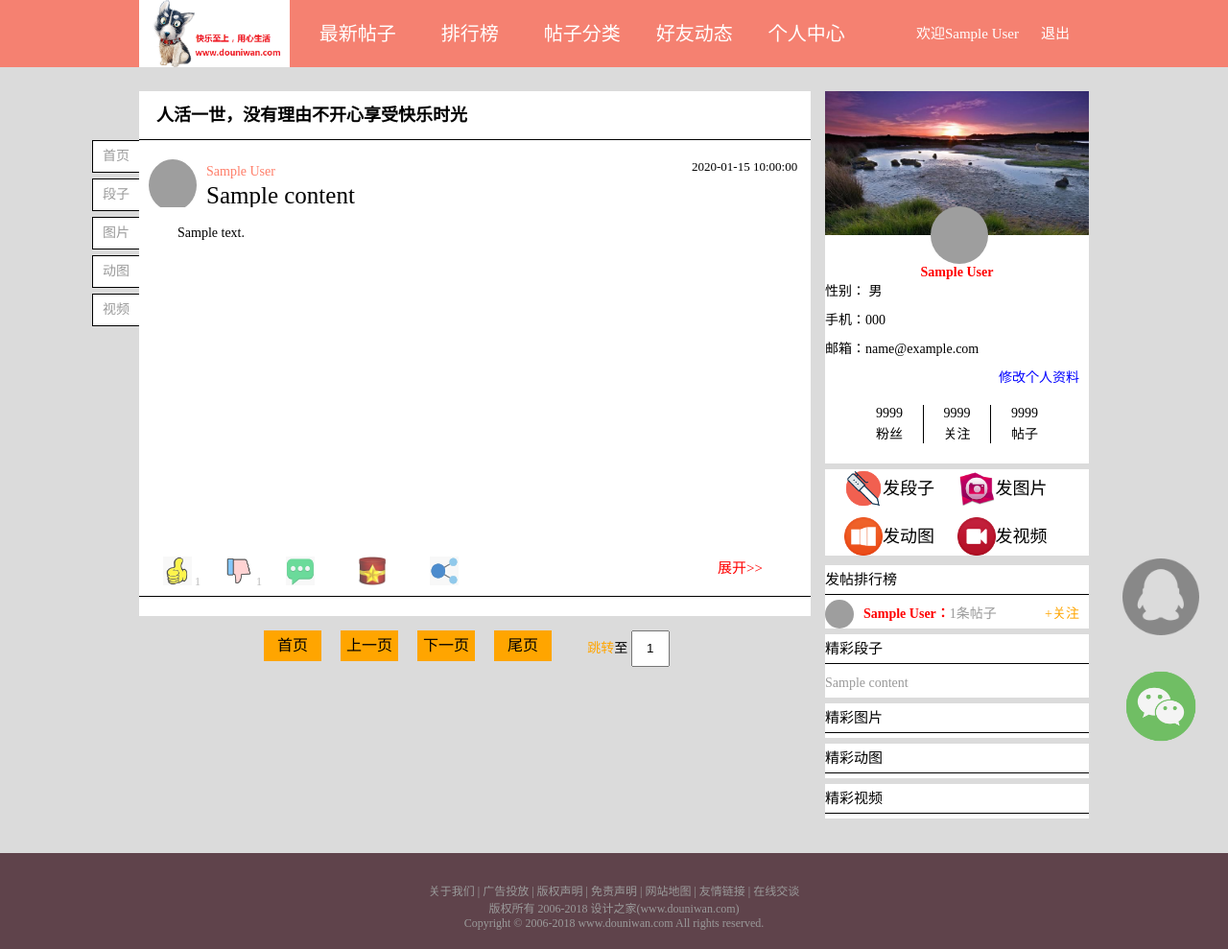
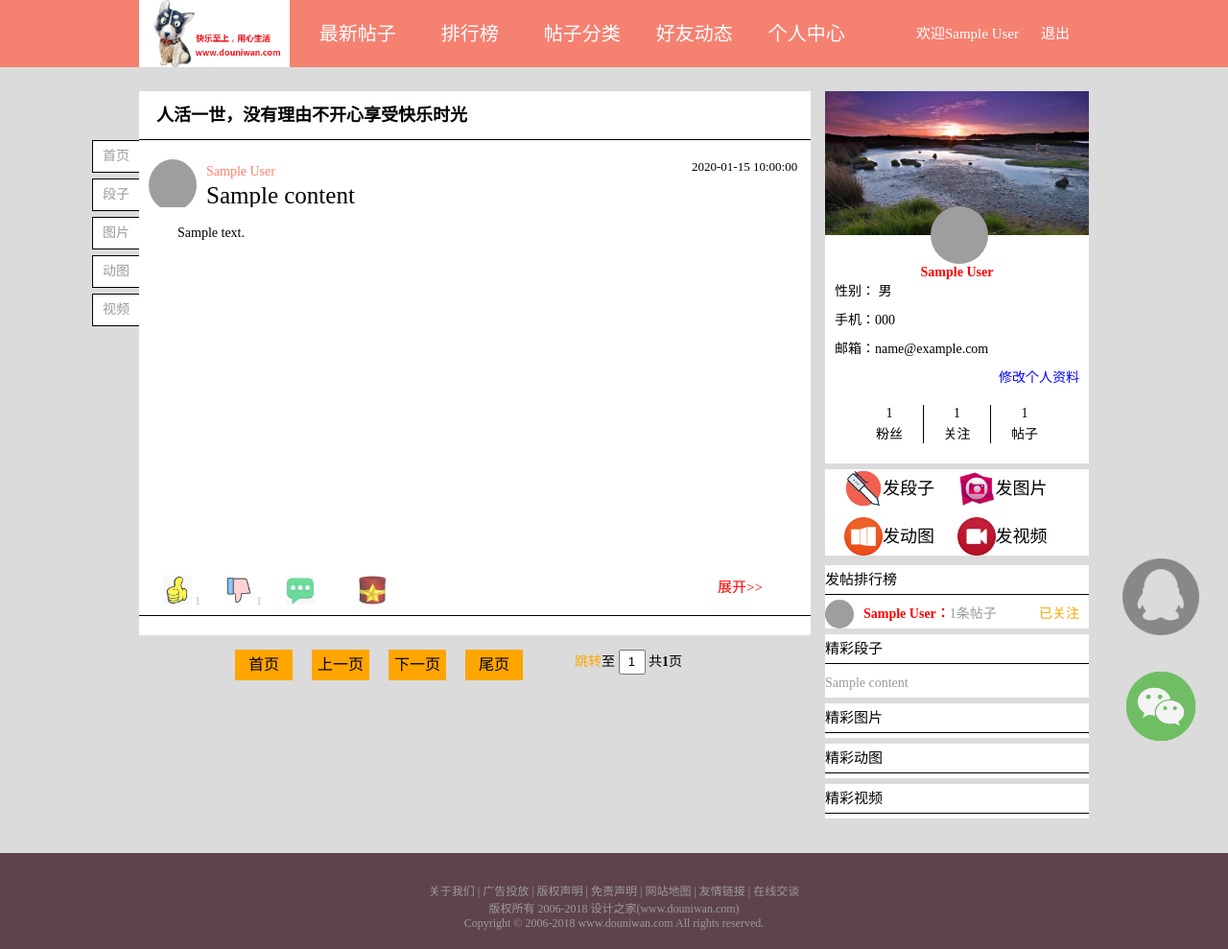
Before and after one commit to Fish-pro/happy, a Flask app: page /longclass?type=1 in a window 1280 px wide. Shown: the whole page at 96% size. Run offline with Flask 2, Linux system fonts and the light colour scheme; the visitor is signed in with stand-in values (Sample User, id 1); tables that the repository leaves empty hold one stand-in row (values such as "Sample post"); some libraries are stand-ins or nearby versions; grey boxes are pictures that could not be loaded.

Commit message:
主页完成

```diff
--- a/app/main/views.py
+++ b/app/main/views.py
@@ -1,6 +1,8 @@
 """
 只处理与主题相关的路由和视图
 """
+import math
+
 from flask import render_template, request, session
 
 from . import main
@@ -14,12 +16,10 @@ def sort_notes(x):
 
 @main.route('/')
 def index_views():
-    # 读取表中所有的内容
-    notes = Notes.query.all()[::-1]
     # 读取所有用户信息
     users = Users.query.all()
     users = sorted(users, key=sort_notes, reverse=True)[0:6]
-    words = db.session.query(Note_content).filter(Note_content.type==1).all()[:6]
+    words = db.session.query(Note_content).filter(Note_content.type == 1).all()[:6]
     pictures = db.session.query(Note_content).filter(Note_content.type == 2).all()[:4]
     gifs = db.session.query(Note_content).filter(Note_content.type == 3).all()[:4]
     videos = db.session.query(Note_content).filter(Note_content.type == 4).all()[:6]
@@ -27,6 +27,35 @@ def index_views():
     if "id" in session and "name" in session:
         id = session['id']
         user = Users.query.filter_by(id=id).first()
+        fans = db.session.query(User_attention.user_fan_id).filter(User_attention.user_star_id==id)
+        idos = db.session.query(User_attention.user_star_id).filter(User_attention.user_fan_id==id)
+        l2 = []
+        for j in idos.all():
+            l2.append(j[0])
+    # 每页显示的记录数量
+    pageSize = 20
+    # 接收前段传过来的参数page,,如果没有传递过来，则默认为１，并保存在page变量中
+    page = int(request.args.get('page', 1))
+    ost = (page - 1) * pageSize
+    if "choosePage" in request.args:
+        choosePage = int(request.args["choosePage"])
+        ost = (choosePage - 1) * pageSize
+        page = choosePage
+    # notes = db.session.query(Notes).offset(ost).limit(pageSize).all()
+    notes = Notes.query.all()[::-1]
+    notes = notes[ost:(ost + pageSize)]
+    # 根据pageSize计算尾页
+    totalCount = db.session.query(Notes).count()
+    lastPage = math.ceil(totalCount / pageSize)
+    # 计算上一页
+    prePage = page - 1
+    if prePage < 1:
+        prePage = 1
+    # 计算下一页
+    nextPage = lastPage
+    if page < lastPage:
+        nextPage = page + 1
+
     return render_template("index.html", params=locals())
 
 
--- a/app/notes/views.py
+++ b/app/notes/views.py
@@ -2,6 +2,7 @@
 只处理与帖子相关的路由和视图
 """
 import datetime
+import math
 import os
 import json
 
@@ -165,21 +166,54 @@ def add_video_views():
 # 处理永久导航分类栏
 @notes.route("/longclass")
 def longclass_views():
+    # 读取所有用户信息
     users = Users.query.all()
     users = sorted(users, key=sort_notes, reverse=True)[0:6]
     words = db.session.query(Note_content).filter(Note_content.type == 1).all()[:6]
     pictures = db.session.query(Note_content).filter(Note_content.type == 2).all()[:4]
     gifs = db.session.query(Note_content).filter(Note_content.type == 3).all()[:4]
     videos = db.session.query(Note_content).filter(Note_content.type == 4).all()[:6]
+    # 判断是否有登录用户(id和name)
+    if "id" in session and "name" in session:
+        id = session['id']
+        user = Users.query.filter_by(id=id).first()
+        fans = db.session.query(User_attention.user_fan_id).filter(User_attention.user_star_id == id)
+        idos = db.session.query(User_attention.user_star_id).filter(User_attention.user_fan_id == id)
+        l2 = []
+        for j in idos.all():
+            l2.append(j[0])
+    # 每页显示的记录数量
+    pageSize = 20
+    # 接收前段传过来的参数page,,如果没有传递过来，则默认为１，并保存在page变量中
+    page = int(request.args.get('page', 1))
+    ost = (page - 1) * pageSize
+    if "choosePage" in request.args:
+        choosePage = int(request.args["choosePage"])
+        ost = (choosePage - 1) * pageSize
+        page = choosePage
+    # notes = db.session.query(Notes).offset(ost).limit(pageSize).all()
+    notes = Notes.query.all()[::-1]
+    notes = notes[ost:(ost + pageSize)]
+    # 根据pageSize计算尾页
+    totalCount = db.session.query(Notes).count()
+    lastPage = math.ceil(totalCount / pageSize)
+    # 计算上一页
+    prePage = page - 1
+    if prePage < 1:
+        prePage = 1
+    # 计算下一页
+    nextPage = lastPage
+    if page < lastPage:
+        nextPage = page + 1
+
     type = int(request.args['type'])
     contents = Note_content.query.filter_by(type=type).all()
     notes = []
     for con in contents:
         notes.append(con.note)
     notes = notes[::-1]
-    if "id" in session and "name" in session:
-        id = session['id']
-        user = Users.query.filter_by(id=id).first()
+
+
     return render_template("index.html", params=locals())
 
 
@@ -256,3 +290,24 @@ def com_unlike_views():
     dict = {"down": comment.down}
     jsonStr = json.dumps(dict)
     return jsonStr
+
+
+@notes.route("/addbook")
+def addbook_views():
+    try:
+        note_id = request.args["note_id"]
+
+        id = session["id"]
+        attention1 = User_note_attention.query.filter_by(user_id=id, note_id=note_id).first()
+        if attention1:
+            res = {"num":2}
+        else:
+            attention = User_note_attention()
+            attention.note_id = note_id
+            attention.user_id = id
+            db.session.add(attention)
+            res = {"num": 1}
+    except:
+        res = {"num": 0}
+    jsonStr = json.dumps(res)
+    return jsonStr
--- a/app/static/css/index.css
+++ b/app/static/css/index.css
@@ -177,6 +177,7 @@ a:hover{
 .contentCenter{
 	height:360px;
 	overflow:hidden;
+    margin-bottom:20px;
 }
 .contentCenter img{
 	width:630px;
@@ -352,6 +353,7 @@ a:hover{
 	font-size:14px;
 	color:black;
 	margin-bottom:10px;
+    margin-left:10px;
 }
 #friendsInfo #changeInfo{
 	text-align:right;
@@ -529,7 +531,7 @@ a:hover{
 }
 #page>div{
 	overflow:hidden;
-	width:440px;
+	width:500px;
 	margin:0 auto;
 }
 #page .num{
@@ -546,20 +548,21 @@ a:hover{
 }
 #change{
 	float:left;
-	width:120px;
+	width:180px;
 	font-size:14px;
 	color:black;
 }
 #page div>a{
 	color:orange;
+    cursor: pointer;
 }
 #change a:hover{
 	color:red;
 }
 #page input{
-	width:32px;
-	height:32px;
-	line-height:32px;
+	width:20px;
+	height:20px;
+	line-height:20px;
 	text-align:center;
 	display:inline-block;
 }
--- a/app/static/js/index.js
+++ b/app/static/js/index.js
@@ -93,36 +93,101 @@ $(function () {
 
     //评论点赞
     $(".com_like img").click(function () {
-        var com_id= $(this).parents(".commitlike").prev(".com_id").val();
+        if (user_active == "0") {
+            alert("登陆之后才能点赞哦！");
+        } else {
+            var com_id = $(this).parents(".commitlike").prev(".com_id").val();
             console.log(com_id);
             var span3 = $(this).next("span");
             console.log("haha");
             $.ajax({
-            url:"/com_like",
-            type:"get",
-            data:"com_id="+com_id,
-            dataType:"json",
-            success:function (data) {
+                url: "/com_like",
+                type: "get",
+                data: "com_id=" + com_id,
+                dataType: "json",
+                success: function (data) {
                     span3.html(data.raise);
                 }
             });
+        }
     });
-
 
 
     //评论踩
     $(".com_unlike img").click(function () {
-        var com_id= $(this).parents(".commitlike").prev(".com_id").val();
+        if (user_active == "0") {
+            alert("登陆之后才能踩哦！");
+        } else {
+            var com_id = $(this).parents(".commitlike").prev(".com_id").val();
             console.log(com_id);
             var span4 = $(this).next("span");
             console.log("haha");
             $.ajax({
-            url:"/com_unlike",
-            type:"get",
-            data:"com_id="+com_id,
-            dataType:"json",
-            success:function (data) {
+                url: "/com_unlike",
+                type: "get",
+                data: "com_id=" + com_id,
+                dataType: "json",
+                success: function (data) {
                     span4.html(data.down);
+                }
+            });
+        }
+    });
+    $(".addbook img").click(function () {
+        if (user_active == "0") {
+            alert("登陆之后才收藏哦！");
+        } else {
+            var note_id = $(this).parents(".contentBottom").prev(".note_id").val();
+            console.log(note_id);
+            console.log("haha");
+            $.ajax({
+                url: "/addbook",
+                type: "get",
+                data: "note_id=" + note_id,
+                dataType: "json",
+                success: function (data) {
+                    if (data.num == 1) {
+                        alert("收藏成功，你可以前往个人中心查看");
+                    } else if (data.num == 2) {
+                        alert("你已经收藏过该帖子了，请前往个人中心查看")
+                    } else {
+                        alert("出错了，请稍后重试");
+                    }
+                }
+            });
+        }
+    });
+
+    //指定页数跳转
+    $("#choosePage").click(function () {
+        var lastPage = Number($("#lastPage").text());
+        console.log(lastPage);
+        var choosepPage = $("#change").children("input").val()
+        if (choosepPage > 0 && choosepPage <= lastPage) {
+            window.location.href = "/?choosePage=" + choosepPage
+        } else {
+            alert("不在页数范围之内呢")
+        }
+    });
+
+    //页面指定关注
+    $(".becomeFan").click(function () {
+        var star_id = $(this).next("input").val();
+        var oper = $(this);
+        console.log(star_id);
+        $.ajax({
+            url: "/becomeFan",
+            type: "get",
+            data: "star_id=" + star_id,
+            dataType: "json",
+            success: function (data) {
+                if (data.num == 1) {
+                    oper.html("已关注");
+                } else if (data.num == 2) {
+                    alert("你已经关注了该用户!")
+                } else {
+                    alert("关注失败！请稍后重试");
+                }
             }
         });
     });
--- a/app/templates/friends.html
+++ b/app/templates/friends.html
@@ -42,7 +42,6 @@
         <div id="timeNav">
             <a href="#">我的好友</a>
             <a href="#">我的粉丝</a>
-            <a href="#">我的收藏</a>
         </div>
         <!--2.1.3显示内容-->
         <div class="content">
--- a/app/templates/index.html
+++ b/app/templates/index.html
@@ -13,6 +13,10 @@
     <link rel="stylesheet" href="../static/css/index.css" type="text/css">
 	<script src="../static/js/jquery-1.11.3.js"></script>
 	<script src="../static/js/index.js"></script>
+    <script>
+        window._bd_share_config={"common":{"bdSnsKey":{},"bdText":"","bdMini":"1","bdMiniList":["tsina","weixin","mail","linkedin","copy","print"],"bdPic":"","bdStyle":"0","bdSize":"32"},"slide":{"type":"slide","bdImg":"3","bdPos":"right","bdTop":"80"}};
+        with(document)0[(getElementsByTagName('head')[0]||body).appendChild(createElement('script')).src='http://bdimg.share.baidu.com/static/api/js/share.js?v=89860593.js?cdnversion='+~(-new Date()/36e5)];
+    </script>
 </head>
 <body>
 <!--1.标题栏-->
@@ -52,7 +56,7 @@
     <div id="leftMain">
         <!--2.1.1分时导航栏-->
         <div id="timeNav">
-            <a href="#">人活一世，没有理由不开心享受快乐时光</a>
+            <a>人活一世，没有理由不开心享受快乐时光</a>
         </div>
         <!--2.1.2永久悬浮导航栏-->
         <div id="mainNav">
@@ -127,9 +131,6 @@
 					<li class="fav addbook">
 						<img src="../static/images/fav.png">
                     </li>
-                    <li class="fav share">
-						<img src="../static/images/share.jpg">
-                    </li>
                 </ul>
                 <a>展开>></a>
             </div>
@@ -179,12 +180,14 @@
         <!--分页栏-->
         <div id="page">
             <div>
-                <a class="num" href="#">首页</a>
-                <a class="num" href="#">上一页</a>
-                <a class="num" href="#">下一页</a>
-                <a class="num" href="#">尾页</a>
+                <a class="num" href="/?page=1">首页</a>
+                <a class="num" href="/?page={{ params.prePage }}">上一页</a>
+                <a class="num" href="/?page={{ params.nextPage }}">下一页</a>
+                <a class="num" href="/?page={{ params.lastPage }}">尾页</a>
                 <div id="change">
-                    <a>跳转</a>至 <input type="text" name="page" value='1'>
+                    <a id="choosePage">跳转</a>至
+                    <input type="text" name="page" value='{{params.page}}'>
+                    共<b id="lastPage">{{params.lastPage}}</b>页
                 </div>
             </div>
         </div>
@@ -215,9 +218,13 @@
 				<div>
 					<table>
 						<tr>
-							<td>9999</td>
-							<td>9999</td>
-							<td class="tdend">9999</td>
+							<td>
+                                {{params.fans.count()}}
+                            </td>
+							<td>
+                                {{params.idos.count()}}
+                            </td>
+							<td class="tdend">{{params.user.notes.count()}}</td>
 						</tr>
 						<tr>
 							<td>粉丝</td>
@@ -250,7 +257,14 @@
             <div class="list">
                 <div class="head"><img src="{{u.head_path}}"></div>
                 <a class="username"><b>{{u.name}}：</b>{{u.notes.count()}}条帖子</a>
-                <a class="becomeFan">+关注</a>
+                <a class="becomeFan">
+                    {%if u.id in params.l2%}
+                    已关注
+                    {%else%}
+                    +关注
+                    {%endif%}
+                </a>
+                <input type="hidden" value="{{u.id}}">
             </div>
             {%endfor%}
         </div>
@@ -284,7 +298,7 @@
             <p>精彩动图</p>
             {%for g in params.gifs%}
             <div class="nicePh">
-                <a href="/info?note_in={{g.note_id}}">
+                <a href="/info?note_id={{g.note_id}}">
                     <img src="{{g.content}}">
                     <p>{{g.title}}</p>
                 </a>
```
Also changed, not shown: app/users/views.py (+21 -0 lines), app/static/images/gif/20190321202635710024.gif (added), app/static/images/gif/20190321202807493080.gif (added), app/static/images/gif/20190321221449570352.gif (added), app/static/images/video/20190321202552079085.gif (added). Lines whose indentation alone changed are shown as unchanged.
